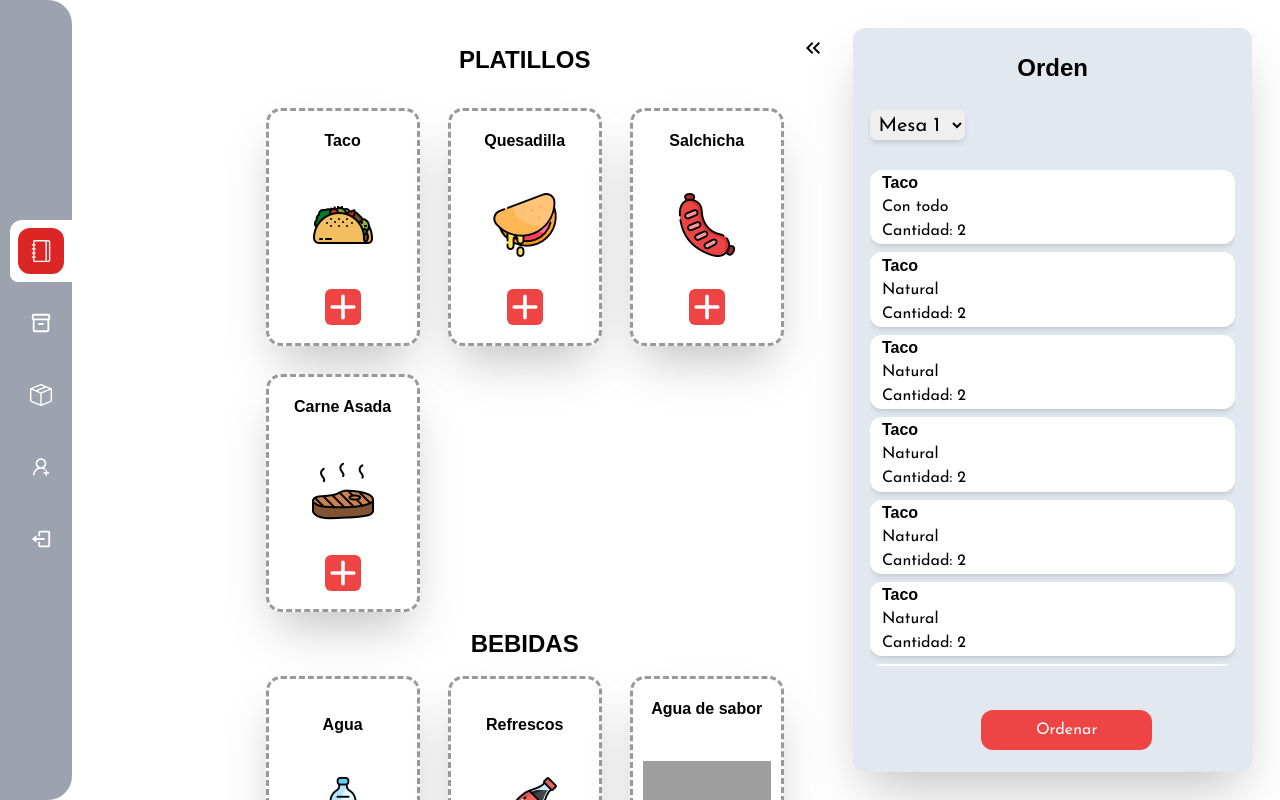
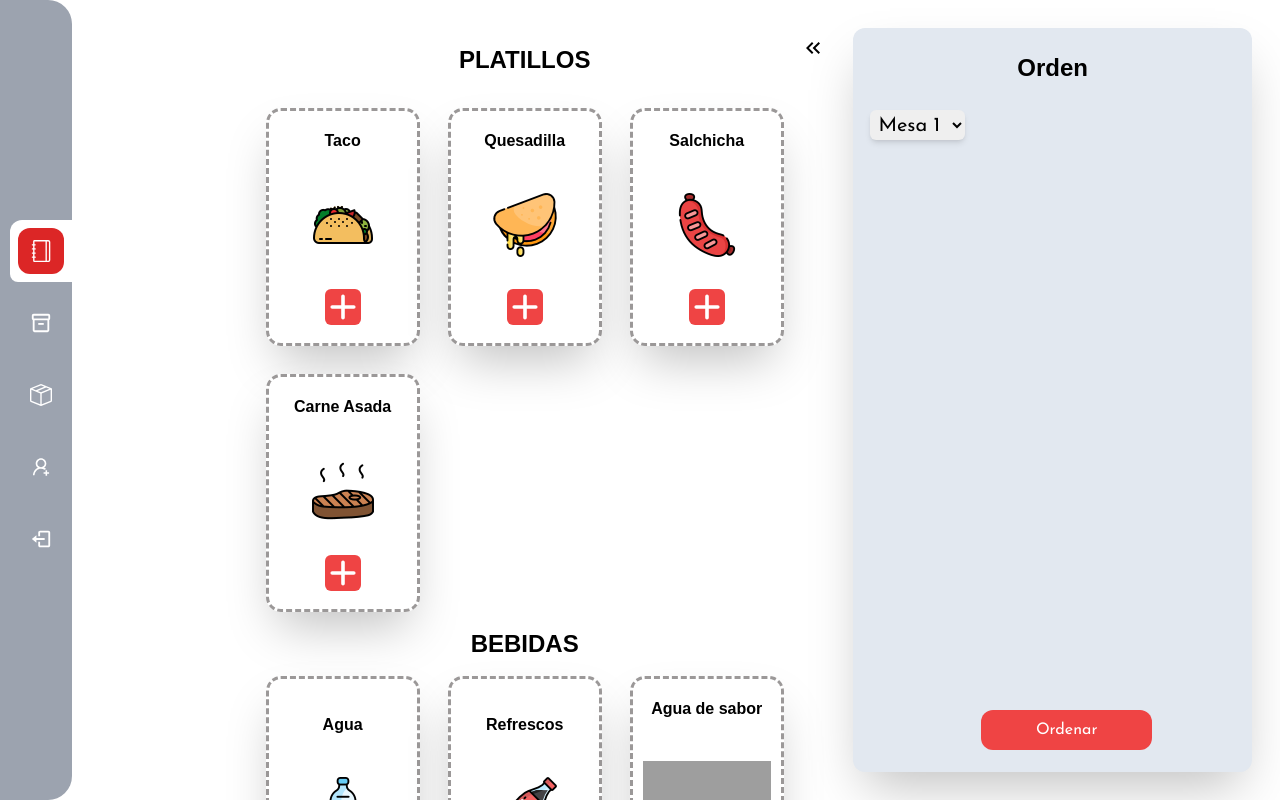
Before and after one commit to TamalitoDePuerco/front, a React (Vite) app in the folder TAQUERIA_EL_PRIMO/: page /menu in a window 1280 px wide. Shown: the top 800 px of the page. Built offline with nearby package versions, Linux system fonts and the light colour scheme; sample sign-in values are in the browser's storage; grey boxes are pictures that could not be loaded; a web font is replaced by a local one.

Commit message:
Orden Chila
las ordenes se pueden añadir desde el menu, se pueden eliminar las que no sean necesarias, puede cambiar un poco en un futuro, pero la estructura basica esta lista

```diff
--- a/TAQUERIA_EL_PRIMO/src/components/shared/Modal.jsx
+++ b/TAQUERIA_EL_PRIMO/src/components/shared/Modal.jsx
@@ -3,6 +3,7 @@ import { RxCross2 } from "react-icons/rx";
 
 function Modal(props) {
   const [selectedIngredients, setSelectedIngredients] = useState([]);
+  const [cantidadSeleccionada, setCantidadSeleccionada] = useState(0);
 
   const handleIngredientToggle = (ingredient) => {
     if (selectedIngredients.includes(ingredient)) {
@@ -10,6 +11,17 @@ function Modal(props) {
     } else {
       setSelectedIngredients([...selectedIngredients, ingredient]);
     }
+  };
+
+  const handleAddToOrder = () => {
+    const nuevaOrden = {
+      title: props.selectedTitle,
+      descripcion: selectedIngredients.join(", "),
+      Cantidad: cantidadSeleccionada,
+    };
+
+    props.addToOrder(nuevaOrden);
+    props.closeModal();
   };
 
   return (
@@ -39,7 +51,7 @@ function Modal(props) {
             </div>
           ))}
         </div>
-        <button className="bg-blue-500 text-white rounded-md p-2 mt-4">
+        <button className="bg-blue-500 text-white rounded-md p-2 mt-4" onClick={handleAddToOrder}>
           Añadir
         </button>
       </div>
--- a/TAQUERIA_EL_PRIMO/src/components/shared/Orden.css
+++ b/TAQUERIA_EL_PRIMO/src/components/shared/Orden.css
@@ -24,5 +24,5 @@
 }
 
 .altura-x-items{
-    min-height: 15%;
+    min-height: 20%;
 }
--- a/TAQUERIA_EL_PRIMO/src/components/shared/Orden.jsx
+++ b/TAQUERIA_EL_PRIMO/src/components/shared/Orden.jsx
@@ -1,11 +1,19 @@
+
 import React from "react";
-import { OrdenesGeneradasEjemplos } from "./Orden_Ejemplo";
+import { FaRegTrashAlt } from "react-icons/fa";
 import './Orden.css';
 
-function Orden() {
+function Orden({ ordenes, setOrdenes }) {
+
+  const handleEliminarOrden = (index) => {
+    const nuevasOrdenes = [...ordenes];
+    nuevasOrdenes.splice(index, 1);
+    setOrdenes(nuevasOrdenes);
+  };
+
   return (
     <section className="flex flex-col justify-center h-5/6">
-        <section className="rounded-lg text-xl fixed-top padding-mesa ">
+      <section className="rounded-lg text-xl fixed-top padding-mesa">
         <select name="Mesa" className="rounded-md p-1 shadow-md">
           <option disabled>Mesa #</option>
           <option >Mesa 1</option>
@@ -14,16 +22,21 @@ function Orden() {
       </section>
       <section className="h-full flex flex-col justify-center items-center">
         <div className="flex flex-col w-11/12 overflow-y-auto altura-campo-items">
-            {OrdenesGeneradasEjemplos.map((val, key) => {
-               return (
-                <div key={key}
-                className="bg-white text-left flex flex-col items-start justify-center p-1 shadow-md rounded-xl altura-x-items mb-2">
-                 <h1 className="font-bold pl-2">{val.title}</h1>
-                 <p className="pl-2">{val.descripcion}</p>
-                 <p className="pl-2">Cantidad: {val.Cantidad}</p>
+          {ordenes.map((orden, index) => (
+            <div key={index} className="bg-white text-left flex flex-col items-start justify-center p-1 shadow-md rounded-xl altura-x-items mb-2 relative">
+              <h1 className="font-bold pl-2">{orden.title}</h1>
+              <p className="pl-2 mb-2 mr-8">{orden.descripcion}</p>
+              <p className="pl-2">Cantidad: {orden.Cantidad}</p>
+
+              <button
+                type="button"
+                onClick={() => handleEliminarOrden(index)}
+                className="bg-red-500 text-white p-2 rounded-xl absolute top-1/2 transform -translate-y-1/2 right-2"
+              >
+                <FaRegTrashAlt size={"24px"}/>
+              </button>
             </div>
-               );
-            })}
+          ))}
         </div>
       </section>
       <button type="button" className="bg-red-500 text-white p-2 rounded-xl w-2/6 fixed-bottom">Ordenar</button>
--- a/TAQUERIA_EL_PRIMO/src/menu/menu.jsx
+++ b/TAQUERIA_EL_PRIMO/src/menu/menu.jsx
@@ -17,6 +17,7 @@ function Menu() {
   const [selectedImg, setSelectedImg] = useState("");
   const [selectedIngredientes, setSelectedIngredientes] = useState("");
   const [isOrdenVisible, setIsOrdenVisible] = useState(true);
+  const [ordenes, setOrdenes] = useState([]);
 
   const openModal = (title, img, ingredientes) => {
     if (title === "Agua" || title === "Salchicha" || title === "Carne Asada") {
@@ -41,6 +42,10 @@ function Menu() {
     // Lógica específica para "Agua"
     console.log("Click en Agua");
     // Puedes agregar más lógica según tus necesidades
+  };
+
+  const addToOrder = (nuevaOrden) => {
+    setOrdenes([...ordenes, nuevaOrden]);
   };
 
   return (
@@ -90,6 +95,7 @@ function Menu() {
               selectedTitle={selectedTitle}
               selectedImg={selectedImg}
               ingredientes={selectedIngredientes}
+              addToOrder={addToOrder}
             />
           )}
           <h1 className="font-bold text-2xl">BEBIDAS</h1>
@@ -145,8 +151,7 @@ function Menu() {
             )}
           </button>
           <h1 className="text-center font-bold text-2xl p-6">Orden</h1>
-          <Orden />
-
+          <Orden ordenes={ordenes} setOrdenes={setOrdenes} />
         </div>
       </div>
     </div>
```
Lines whose indentation alone changed are shown as unchanged.
